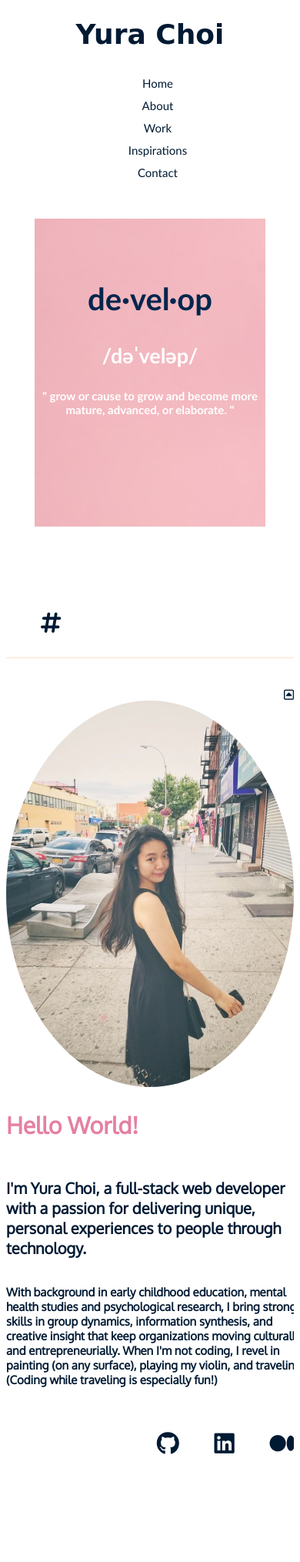
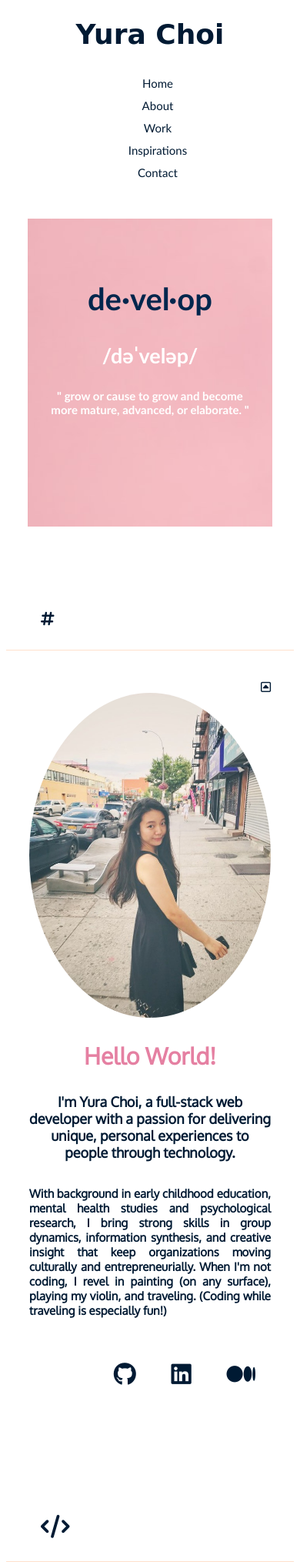
Before and after one commit to yuralala8/portfolio, a PHP site: page /index.html in a window 390 px wide. Shown: the top 2029 px of the page at 77% size. Run offline with PHP 8.4, Linux system fonts and the light colour scheme; some libraries are stand-ins or nearby versions; some web fonts are replaced.

Commit message:
making changes to responsive design

```diff
--- a/css/index.css
+++ b/css/index.css
@@ -480,7 +480,7 @@
 	}
 
 	.header {
-		width: 80%;
+		width: 85%;
 		margin: 0 auto;
 		height: 400px;
 		background-position: left top;
@@ -490,8 +490,9 @@
 
 	.header .container p {
 		font-size: 15px;
+		width: 260px;
+		margin: auto;
 	}
-
 
 
 	  .container {
@@ -504,4 +505,33 @@
 	  	width: 100%;
 	  }
 
+	  .project {
+	  	padding: 40px 30px 0px 30px;
 	  }
+
+	  .fa.fa-hashtag {
+	  	font-size: 20px;
+	  }
+
+	  .profile-title {
+	  	width: 100%;
+	  	text-align: center;
+	  }
+
+	  .profile-para-head{
+	  	width: 100%;
+	  	float:none;
+	  	text-align: center;
+	  	font-size:18px;
+	  }
+
+	  .profile-para {
+	  	width:100%;
+	  	text-align: justify;
+	  }
+
+	  .links{
+	  	width: 100%;
+	  }
+
+}
```
Lines whose indentation alone changed are shown as unchanged.
